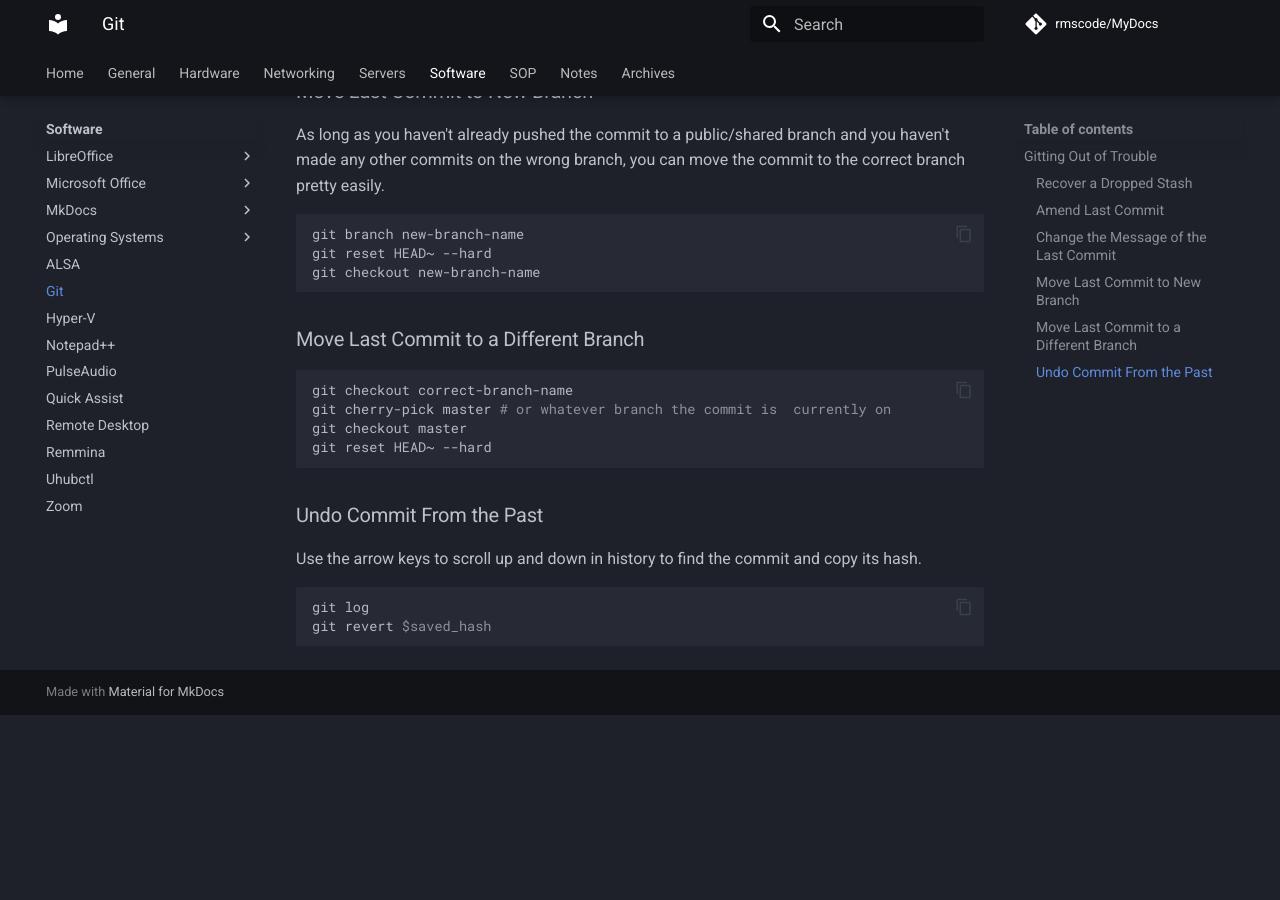
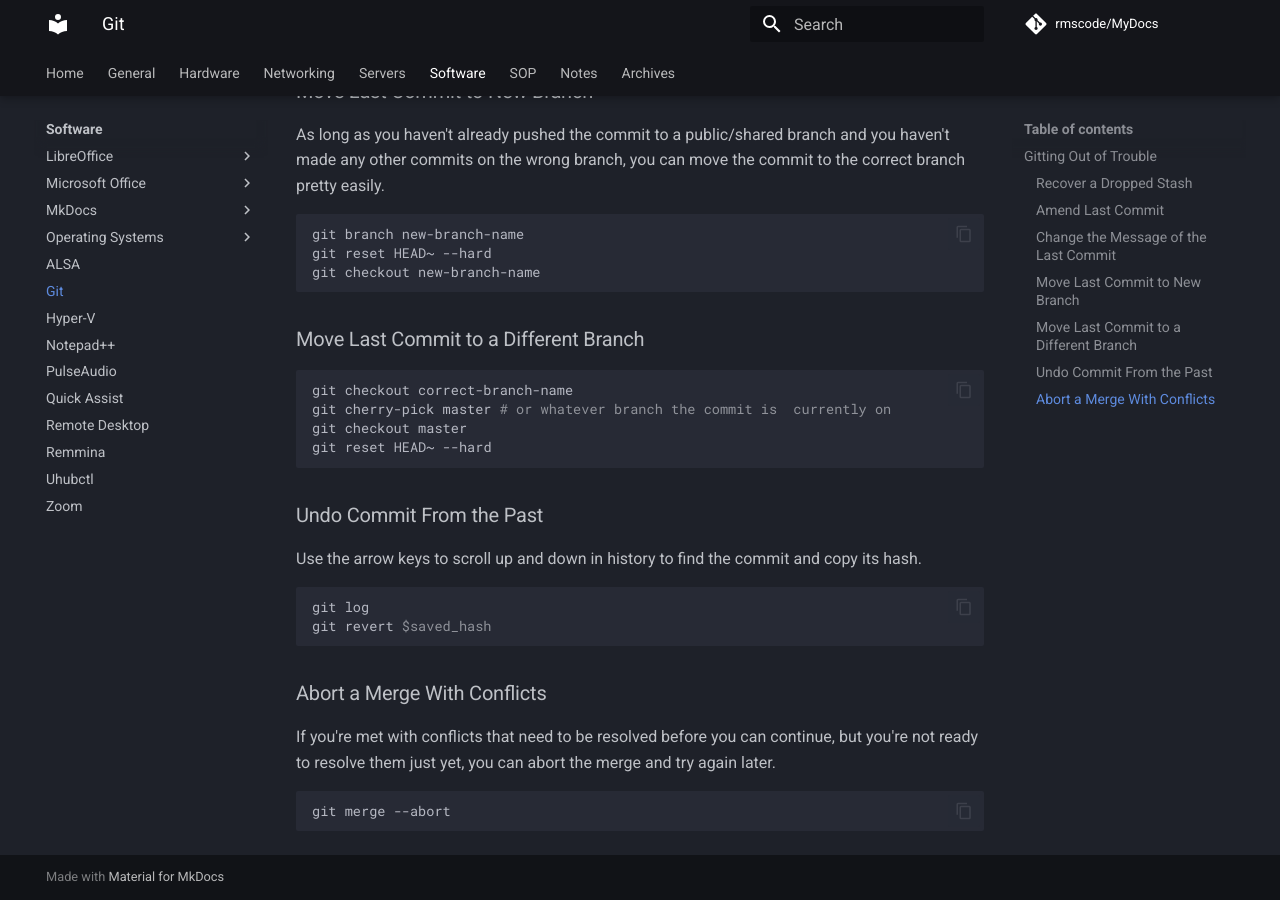
Before and after one commit to rmscode/binary-garden, an MkDocs documentation site: the page built from docs/software/git.md, in a window 1280 px wide and 900 px high, scrolled down 1973 px. Built offline with MkDocs 1.6.1 and Material for MkDocs 9.7.7, drawn with Linux system fonts in a browser that asks for light colours; comment, search, counter and statistics services are not loaded; before the commit the page ends 2688 px from its top, so only the background shows below that.

Commit message:
Docs: Update software/git.md

````diff
--- a/docs/software/git.md
+++ b/docs/software/git.md
@@ -97,3 +97,11 @@
 git log
 git revert $saved_hash
 ```
+
+### Abort a Merge With Conflicts
+
+If you're met with conflicts that need to be resolved before you can continue, but you're not ready to resolve them just yet, you can abort the merge and try again later.
+
+```shell
+git merge --abort
+```
````
